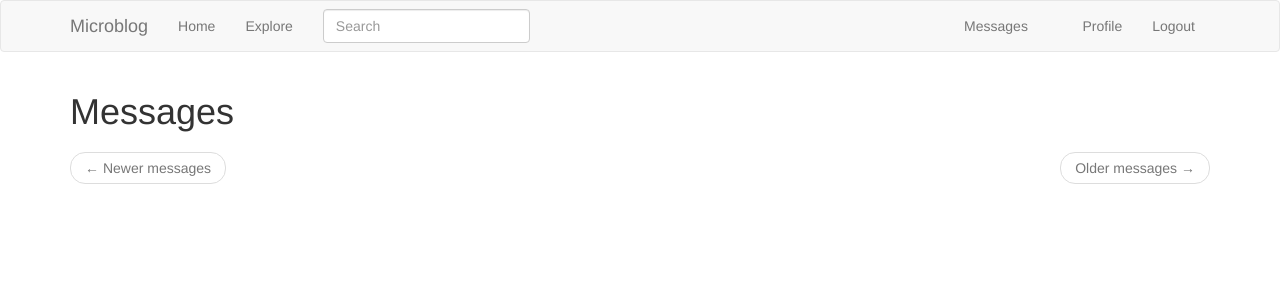
After one commit to eddy0/flask-mega, a Flask app: page /messages in a window 1280 px wide. The commit adds this page. Shown: the top 300 px of the page. Run offline with Flask 2, Linux system fonts and the light colour scheme; the visitor is signed in with stand-in values (Sample User, id 1); data comes from the database, SQL or seed files in the repository; data that the repository does not hold is empty; some libraries are stand-ins or nearby versions.

Commit message:
update message

```diff
--- a/app/models.py
+++ b/app/models.py
@@ -7,7 +7,7 @@ from werkzeug.security import generate_password_hash, check_password_hash
 from flask_login import UserMixin
 from flask_login import LoginManager
 from time import time
-
+import json
 import config
 from app.search import add_to_index, remove_from_index, query_index
 
@@ -47,6 +47,8 @@ class User(UserMixin, db.Model):
                                         foreign_keys='Message.recipient_id',
                                         backref='recipient', lazy='dynamic')
     last_message_read_time = db.Column(db.DateTime)
+    notifications = db.relationship('Notification', backref='user',
+                                    lazy='dynamic')
 
     def new_messages(self):
         last_read_time = self.last_message_read_time or datetime(1900, 1, 1)
@@ -120,6 +122,12 @@ class User(UserMixin, db.Model):
             return
         return User.query.get(id)
 
+    def add_notification(self, name, data):
+        self.notifications.filter_by(name=name).delete()
+        n = Notification(name=name, payload_json=json.dumps(data), user=self)
+        db.session.add(n)
+        return n
+
 
 class SearchableMixin(object):
     @classmethod
@@ -184,3 +192,14 @@ class Message(db.Model):
 
     def __repr__(self):
         return '<Message {}>'.format(self.body)
+
+
+class Notification(db.Model):
+    id = db.Column(db.Integer, primary_key=True)
+    name = db.Column(db.String(128), index=True)
+    user_id = db.Column(db.Integer, db.ForeignKey('user.id'))
+    timestamp = db.Column(db.Float, index=True, default=time)
+    payload_json = db.Column(db.Text)
+
+    def get_data(self):
+        return json.loads(str(self.payload_json))
--- a/app/templates/base.html
+++ b/app/templates/base.html
@@ -42,6 +42,17 @@
                         </li>
                     {% else %}
                         <li>
+                            <a href="{{ url_for('views.messages') }}">
+                                Messages
+                                {% set new_messages = current_user.new_messages() %}
+                                <span id="message_count" class="badge"
+                                      style="visibility: {% if new_messages %}visible
+                                      {% else %}hidden {% endif %};">
+                                {{ new_messages }}
+                            </span>
+                            </a>
+                        </li>
+                        <li>
                             <a href="{{ url_for('views.user', username=current_user.username) }}">Profile</a>
                         </li>
                         <li>
@@ -72,5 +83,30 @@
         {{ super() }}
         {{ moment.include_moment() }}
         {{ moment.lang(g.locale) }}
+        <script>
+            // ...
+            function set_message_count(n) {
+                $('#message_count').text(n);
+                $('#message_count').css('visibility', n ? 'visible' : 'hidden');
+            }
+
+            {% if current_user.is_authenticated %}
+                $(function () {
+                    var since = 0;
+                    setInterval(function () {
+                        $.ajax('{{ url_for('views.notifications') }}?since=' + since).done(
+                            function (notifications) {
+                                for (var i = 0; i < notifications.length; i++) {
+                                    if (notifications[i].name == 'unread_message_count')
+                                        set_message_count(notifications[i].data);
+                                    since = notifications[i].timestamp;
+                                }
+                            }
+                        );
+                    }, 10000);
+                });
+            {% endif %}
+        </script>
     {% endblock %}
+
 {% endblock %}
--- /dev/null
+++ b/app/templates/messages.html
@@ -0,0 +1,22 @@
+{% extends "base.html" %}
+
+{% block app_content %}
+    <h1>{{ 'Messages' }}</h1>
+    {% for post in messages %}
+        {% include '_post.html' %}
+    {% endfor %}
+    <nav aria-label="...">
+        <ul class="pager">
+            <li class="previous{% if not prev_url %} disabled{% endif %}">
+                <a href="{{ prev_url or '#' }}">
+                    <span aria-hidden="true">&larr;</span> {{ 'Newer messages' }}
+                </a>
+            </li>
+            <li class="next{% if not next_url %} disabled{% endif %}">
+                <a href="{{ next_url or '#' }}">
+                    {{ 'Older messages' }} <span aria-hidden="true">&rarr;</span>
+                </a>
+            </li>
+        </ul>
+    </nav>
+{% endblock %}
--- a/app/templates/send_message.html
+++ b/app/templates/send_message.html
@@ -2,7 +2,7 @@
 {% import 'bootstrap/wtf.html' as wtf %}
 
 {% block app_content %}
-    <h1>{{ _('Send Message to %(recipient)s', recipient=recipient) }}</h1>
+    <h1>{{ 'Send Message to {}'.format(recipient) }}</h1>
     <div class="row">
         <div class="col-md-4">
             {{ wtf.quick_form(form) }}
--- a/app/views.py
+++ b/app/views.py
@@ -1,11 +1,11 @@
-from flask import render_template, Blueprint, flash, redirect, url_for, request, g, current_app
+from flask import render_template, Blueprint, flash, redirect, url_for, request, g, current_app, jsonify
 from flask_login import current_user, login_user, logout_user, login_required
 from werkzeug.urls import url_parse
 
 from app.emails import send_password_reset_email
 from app.forms import LoginForm, RegistrationForm, EditProfileForm, EmptyForm, PostForm, ResetPasswordRequestForm, \
-    ResetPasswordForm, SearchForm
-from app.models import User, db, Post
+    ResetPasswordForm, SearchForm, MessageForm
+from app.models import User, db, Post, Message, Notification
 from datetime import datetime
 from time import time
 
@@ -217,3 +217,51 @@ def search():
         if page > 1 else None
     return render_template('search.html', title='search', posts=posts,
                            next_url=next_url, prev_url=prev_url)
+
+
+@app.route('/messages')
+@login_required
+def messages():
+    current_user.last_message_read_time = datetime.utcnow()
+    current_user.add_notification('unread_message_count', 0)
+    db.session.commit()
+    page = request.args.get('page', 1, type=int)
+    messages = current_user.messages_received.order_by(
+        Message.timestamp.desc()).paginate(
+            page, current_app.config['POSTS_PER_PAGE'], False)
+    next_url = url_for('views.messages', page=messages.next_num) \
+        if messages.has_next else None
+    prev_url = url_for('views.messages', page=messages.prev_num) \
+        if messages.has_prev else None
+    return render_template('messages.html', messages=messages.items,
+                           next_url=next_url, prev_url=prev_url)
+
+
+@app.route('/send_message/<recipient>', methods=['GET', 'POST'])
+@login_required
+def send_message(recipient):
+    user = User.query.filter_by(username=recipient).first_or_404()
+    form = MessageForm()
+    if form.validate_on_submit():
+        msg = Message(author=current_user, recipient=user,
+                      body=form.message.data)
+        db.session.add(msg)
+        db.session.commit()
+        user.add_notification('unread_message_count', user.new_messages())
+        db.session.commit()
+        flash('Your message has been sent.')
+        return redirect(url_for('views.user', username=recipient))
+    return render_template('send_message.html', title='Send Message',
+                           form=form, recipient=recipient)
+
+@app.route('/notifications')
+@login_required
+def notifications():
+    since = request.args.get('since', 0.0, type=float)
+    notifications = current_user.notifications.filter(
+        Notification.timestamp > since).order_by(Notification.timestamp.asc())
+    return jsonify([{
+        'name': n.name,
+        'data': n.get_data(),
+        'timestamp': n.timestamp
+    } for n in notifications])
```
